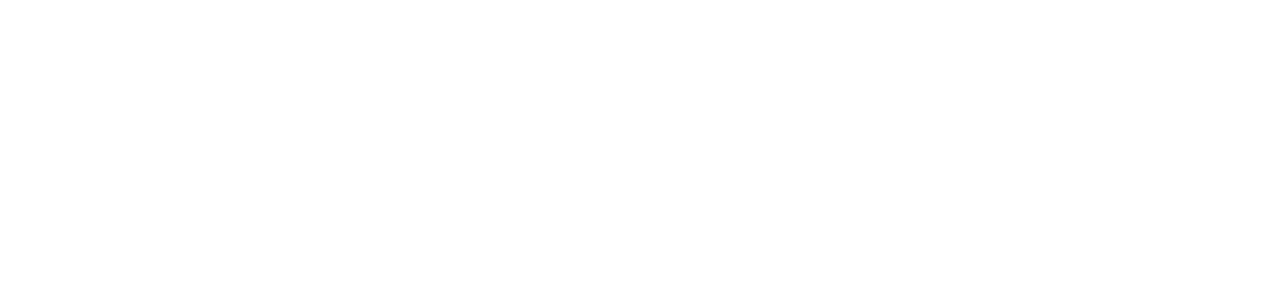
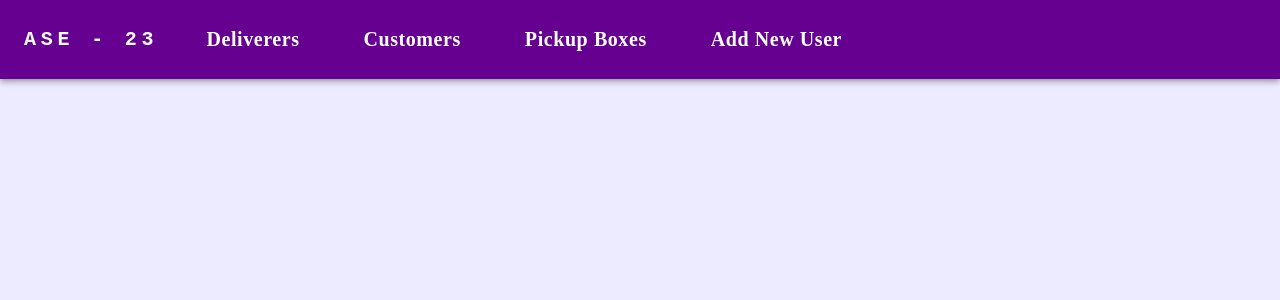
Before and after one commit to Advanced-Topics-of-Software-Engineering/ase-frontend, a React (Create React App) app: page /dispatcher in a window 1280 px wide. Before the commit this address had no page. Shown: the top 300 px of the page. Built offline with nearby package versions, Linux system fonts and the light colour scheme.

Commit message:
Implement Dispatcher page

```diff
--- a/src/App.js
+++ b/src/App.js
@@ -3,6 +3,7 @@
 import { BrowserRouter as Router, Route, Routes } from "react-router-dom";
 import Login from "./pages/login/Login";
 import Account from "./pages/account/Account";
+import Dispatcher from "./pages/dispatcher/Dispatcher";
 
 function App() {
   return (
@@ -10,6 +11,7 @@
       <Routes>
         <Route exact path="/" element={<Login />} />
         <Route exact path="/account" element={<Account />} />
+        <Route exact path="/dispatcher" element={<Dispatcher />} />
       </Routes>
     </Router>
   );
--- /dev/null
+++ b/src/pages/dispatcher/Dispatcher.js
@@ -0,0 +1,18 @@
+import React, { useState } from "react";
+import { ThemeProvider } from "@mui/material/styles";
+import theme from "../../theme/Theme";
+import Header from "../Header";
+import "../../App.css";
+
+const Dispatcher = () => {
+  return (
+    <ThemeProvider theme={theme}>
+      <div class="App-background">
+        <div class="App-background bg"></div>
+        <Header />
+      </div>
+    </ThemeProvider>
+  );
+};
+
+export default Dispatcher;
```
